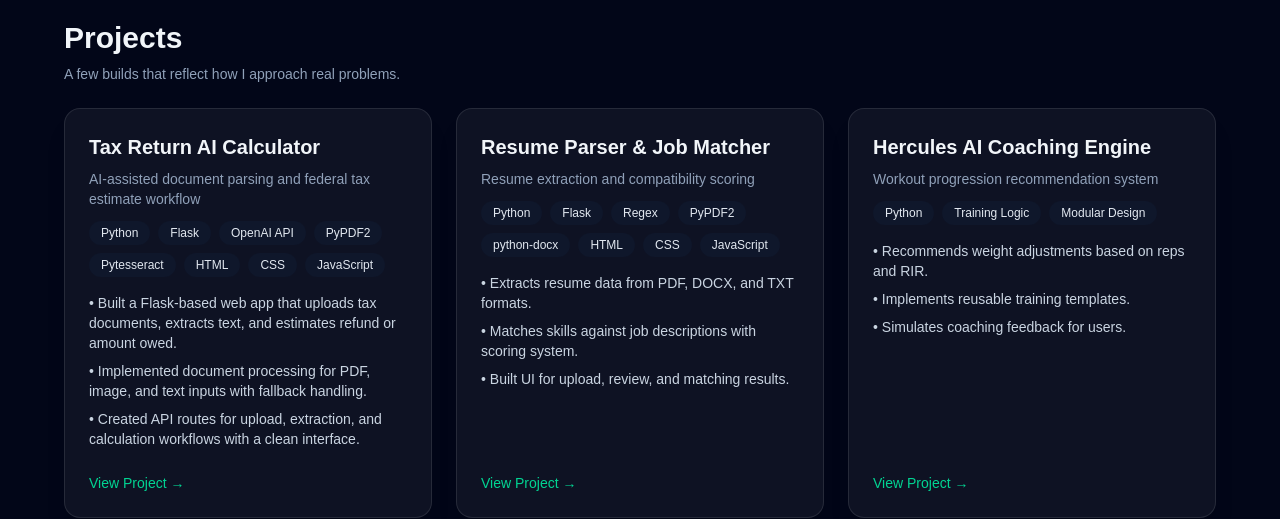
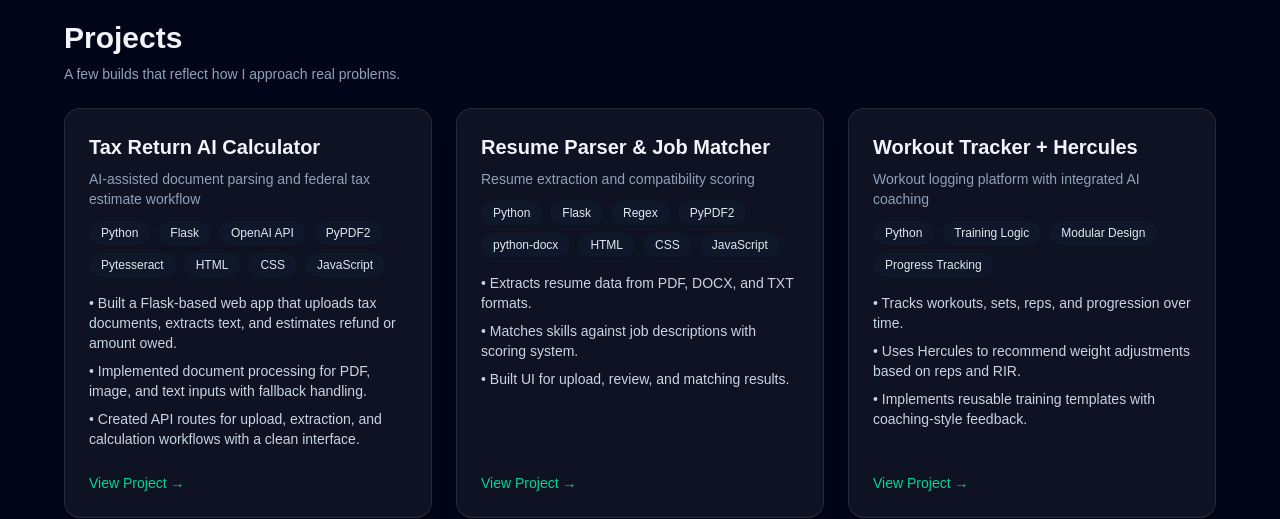
Before and after one commit to RishardDukes/rishard-portfolio-site, a Next.js app: page / in a window 1280 px wide. Shown: the part 1080-1599 px from the top of the page. Built offline with nearby package versions, Linux system fonts and the light colour scheme.

Commit message:
Update Hercules project to Workout Tracker + Hercules

```diff
--- a/app/page.tsx
+++ b/app/page.tsx
@@ -35,13 +35,13 @@ export default function RishardPortfolio() {
       link: "https://github.com/RishardDukes/portfolio",
     },
     {
-      title: "Hercules AI Coaching Engine",
-      tagline: "Workout progression recommendation system",
-      stack: ["Python", "Training Logic", "Modular Design"],
+      title: "Workout Tracker + Hercules",
+      tagline: "Workout logging platform with integrated AI coaching",
+      stack: ["Python", "Training Logic", "Modular Design", "Progress Tracking"],
       bullets: [
-        "Recommends weight adjustments based on reps and RIR.",
-        "Implements reusable training templates.",
-        "Simulates coaching feedback for users.",
+        "Tracks workouts, sets, reps, and progression over time.",
+        "Uses Hercules to recommend weight adjustments based on reps and RIR.",
+        "Implements reusable training templates with coaching-style feedback.",
       ],
       link: "https://github.com/RishardDukes/portfolio",
     },
```
